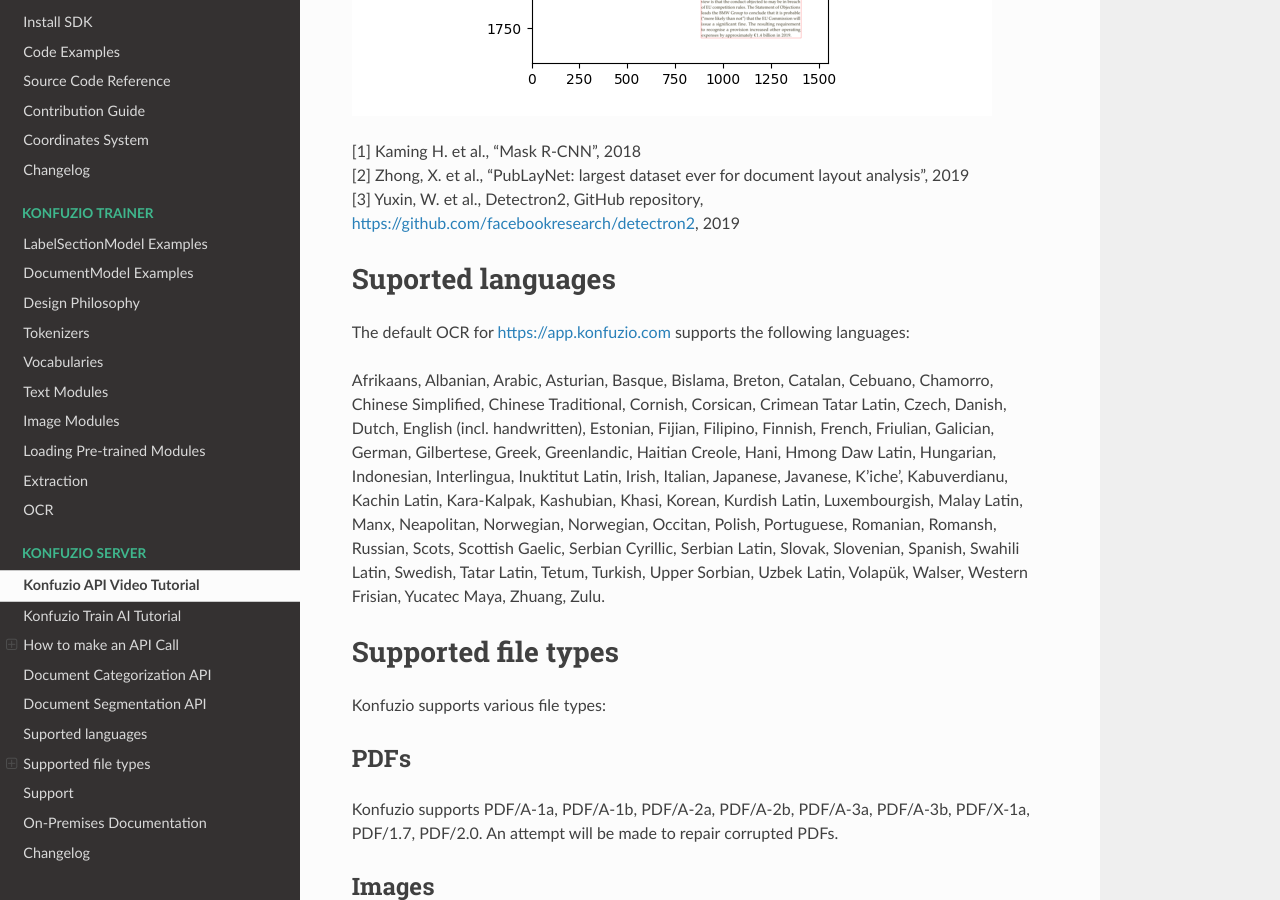
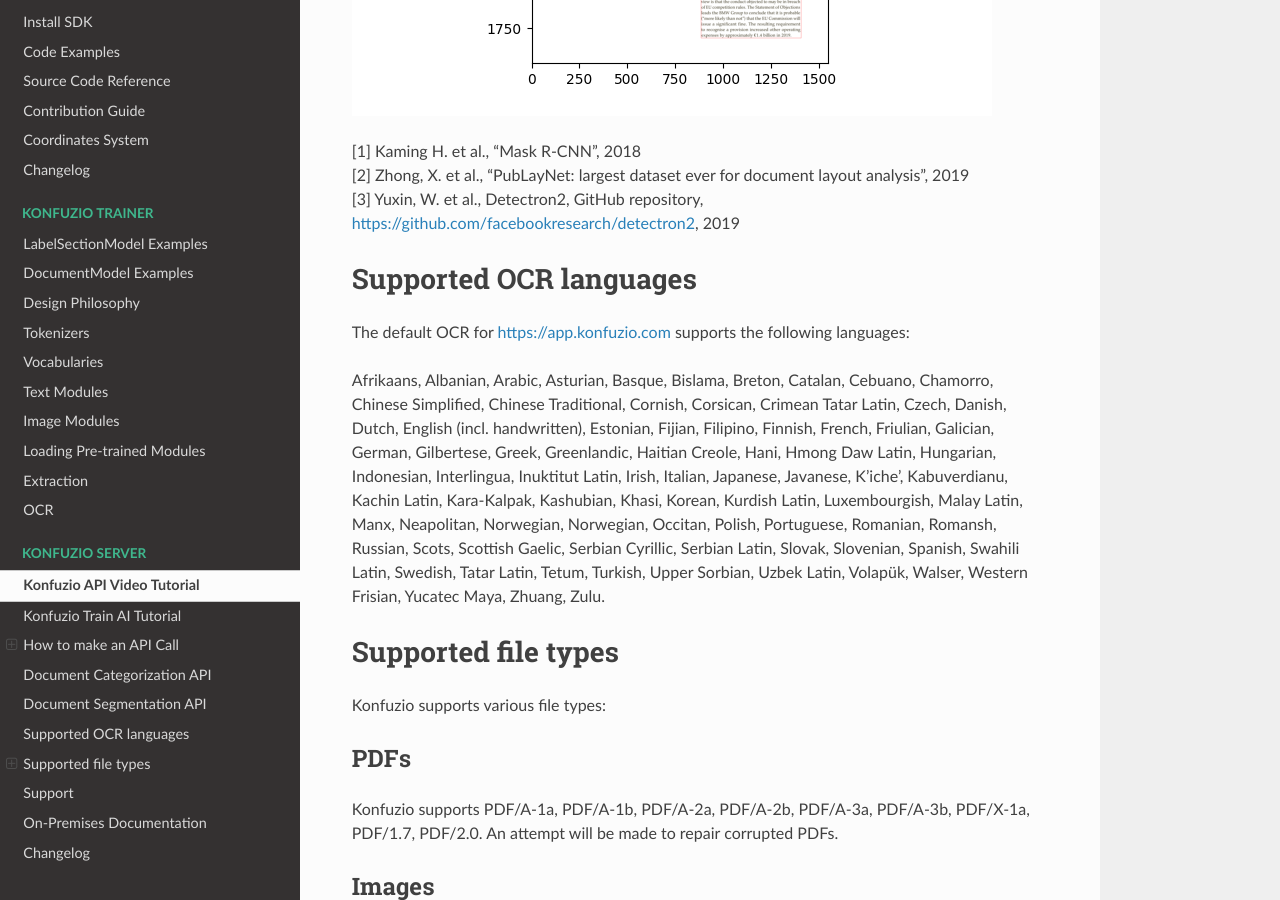
Before and after one commit to konfuzio-ai/konfuzio-sdk, a Sphinx documentation site: the page built from docs/web/api.md, in a window 1280 px wide and 900 px high, scrolled down 3899 px. Built offline with Sphinx 7.4.7 and the Read the Docs theme 2.0.0, drawn with Linux system fonts in a browser that asks for light colours.

Commit message:
Update api.md

```diff
--- a/docs/web/api.md
+++ b/docs/web/api.md
@@ -146,7 +146,7 @@
 [2] Zhong, X. et al., "PubLayNet: largest dataset ever for document layout analysis", 2019
 [3] Yuxin, W. et al., Detectron2, GitHub repository, https://github.com/facebookresearch/detectron2, 2019
 
-## Suported languages
+## Supported OCR languages
 
 The default OCR for https://app.konfuzio.com supports the following languages:
 
```
